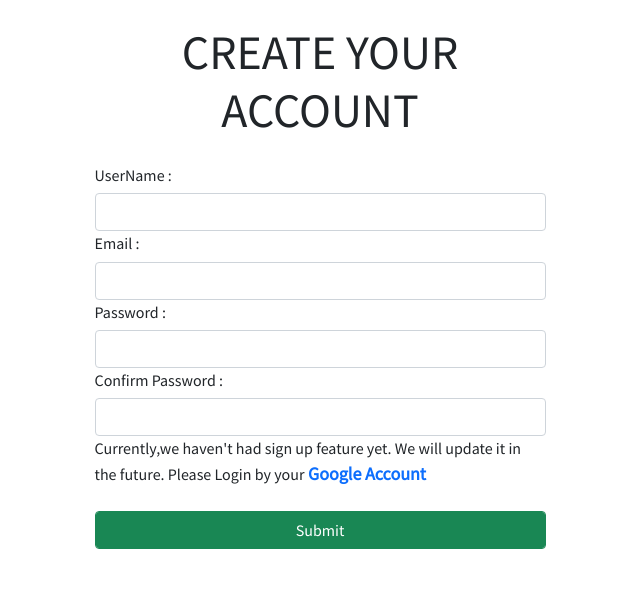
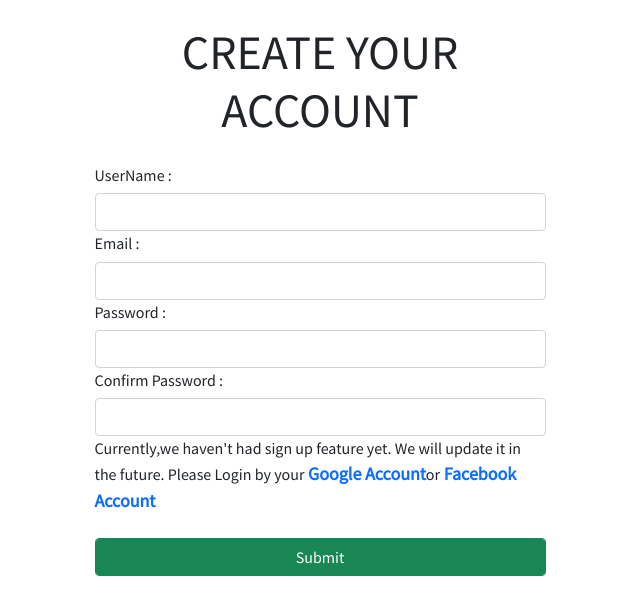
Before and after one commit to RoyceNguyen777/Apple-ReacJs, a React (Create React App) app: page /register in a window 1280 px wide. Shown: the top 614 px of the page, without its empty margins (320-960 px from the left). Built offline with nearby package versions, Linux system fonts and the light colour scheme.

Commit message:
fix facebook login

```diff
--- a/src/components/pages/auth/register.jsx
+++ b/src/components/pages/auth/register.jsx
@@ -57,6 +57,8 @@ function Register(props) {
                         </div>
                         <span >Currently,we haven't had sign up feature yet. We will update it in the future. Please Login by your
                             <a href='/' className='text-primary'> Google Account</a>
+                            or
+                            <a href='/' className='text-primary'> Facebook Account</a>
                         </span>
                         <div className='form-group mt-4'>
                             <button className='btn btn-success form-control' type='submit'>Submit</button>
```
